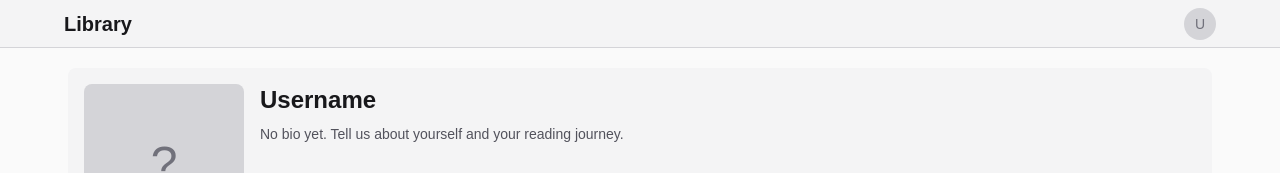
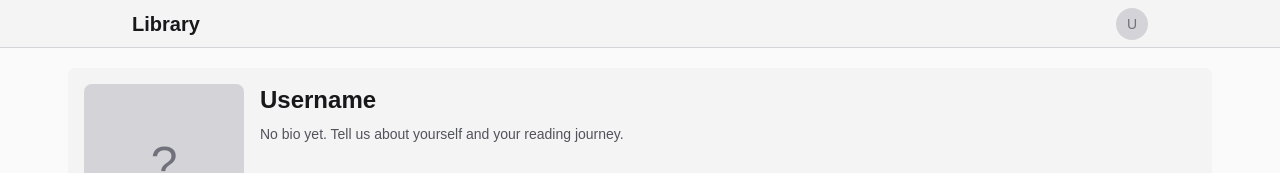
Before and after one commit to Aquid0/library, a Next.js app: page / in a window 1280 px wide. Shown: the top 173 px of the page. Built offline with nearby package versions, Linux system fonts and the light colour scheme; no server answers; the database is empty.

Commit message:
fix(header): align table and header resizing

```diff
--- a/src/app/page.tsx
+++ b/src/app/page.tsx
@@ -8,7 +8,7 @@ const Home = () => {
   const { booksByStatus, isLoading, isError } = useLibrary();
 
   return (
-    <div className="min-h-screen bg-zinc-50 p-17 dark:bg-zinc-950">
+    <div className="min-h-screen min-w-fit bg-zinc-50 p-17 dark:bg-zinc-950">
       <Header />
       <main className="mx-auto w-full max-w-6xl gap-6 flex flex-col">
         <div className="w-full rounded-lg bg-zinc-100 p-4 dark:bg-zinc-900">
--- a/src/components/library/LibraryTable/constants/columns.tsx
+++ b/src/components/library/LibraryTable/constants/columns.tsx
@@ -1,6 +1,7 @@
 import { createColumnHelper } from '@tanstack/react-table';
 import type { Book } from '@/types';
 import { BookCover } from '../BookCover';
+import { COLUMN_SIZES } from './constants';
 
 const columnHelper = createColumnHelper<Book>();
 
@@ -19,12 +20,12 @@ export const columns = [
         </div>
       );
     },
-    size: 300,
+    size: COLUMN_SIZES.title,
   }),
   columnHelper.accessor('author', {
     header: 'Author',
     cell: (info) => info.getValue() ?? '—',
-    size: 220,
+    size: COLUMN_SIZES.author,
   }),
   columnHelper.accessor('progress', {
     header: 'Progress',
@@ -33,7 +34,7 @@ export const columns = [
       const total = info.row.original.total_pages;
       return `${progress} / ${total}`;
     },
-    size: 150,
+    size: COLUMN_SIZES.progress,
   }),
   columnHelper.accessor('score', {
     header: 'Score',
@@ -41,6 +42,6 @@ export const columns = [
       const score = info.getValue();
       return score > 0 ? score : '—';
     },
-    size: 100,
+    size: COLUMN_SIZES.score,
   }),
 ];
--- a/src/components/library/LibraryTable/constants/constants.ts
+++ b/src/components/library/LibraryTable/constants/constants.ts
@@ -1 +1,8 @@
 export const SKELETON_ROW_COUNT = 12;
+
+export const COLUMN_SIZES = {
+  title: 300,
+  author: 220,
+  progress: 150,
+  score: 100,
+} as const;
--- a/src/components/ui/Header/Header.tsx
+++ b/src/components/ui/Header/Header.tsx
@@ -55,9 +55,11 @@ export const Header = () => {
 
   return (
     <div
-      className={`dark:bg-zinc-900 bg-zinc-100 h-12 fixed w-full z-20 top-0 start-0 border-b border-zinc-300 dark:border-zinc-700 ${isScrollingDown ? '-translate-y-12' : 'translate-y-0'} transition-transform duration-175`}
+      className={`min-w-fit dark:bg-zinc-900 bg-zinc-100 h-12 fixed w-full z-20 top-0 start-0 border-b border-zinc-300 dark:border-zinc-700 ${isScrollingDown ? '-translate-y-12' : 'translate-y-0'} transition-transform duration-175`}
     >
-      <div className="mx-auto h-full w-full max-w-6xl flex items-center justify-between">
+      <div
+        className="mx-auto h-full w-full max-w-6xl flex items-center justify-between px-17"
+      >
         <div className="flex items-center text-xl font-semibold text-zinc-900 dark:text-zinc-100">
           Library
         </div>
```
